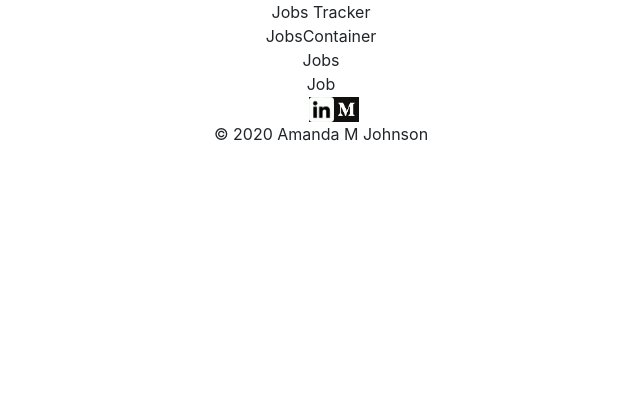
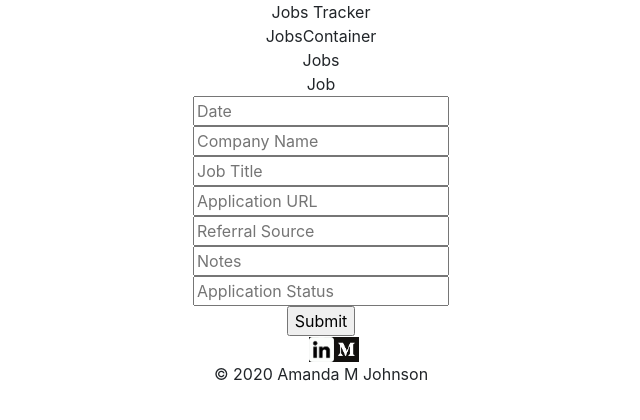
Before and after one commit to amandena/jobs-tracker, a React (Create React App) app in the folder client/: page / in a window 1280 px wide. Shown: the top 420 px of the page, without its empty margins (319-959 px from the left). Built offline with nearby package versions, Linux system fonts and the light colour scheme.

Commit message:
imported JobForm

```diff
--- a/client/src/containers/JobsContainer.js
+++ b/client/src/containers/JobsContainer.js
@@ -1,5 +1,6 @@
 import React from 'react'
 import Jobs from '../components/Jobs'
+import JobForm from '../components/JobForm'
 
 class JobsContainer extends React.Component {
   render() {
@@ -7,6 +8,7 @@ class JobsContainer extends React.Component {
       <div className='jobs-container'>
         JobsContainer
         <Jobs/>
+        <JobForm/>
       </div>
     )
   }
```
